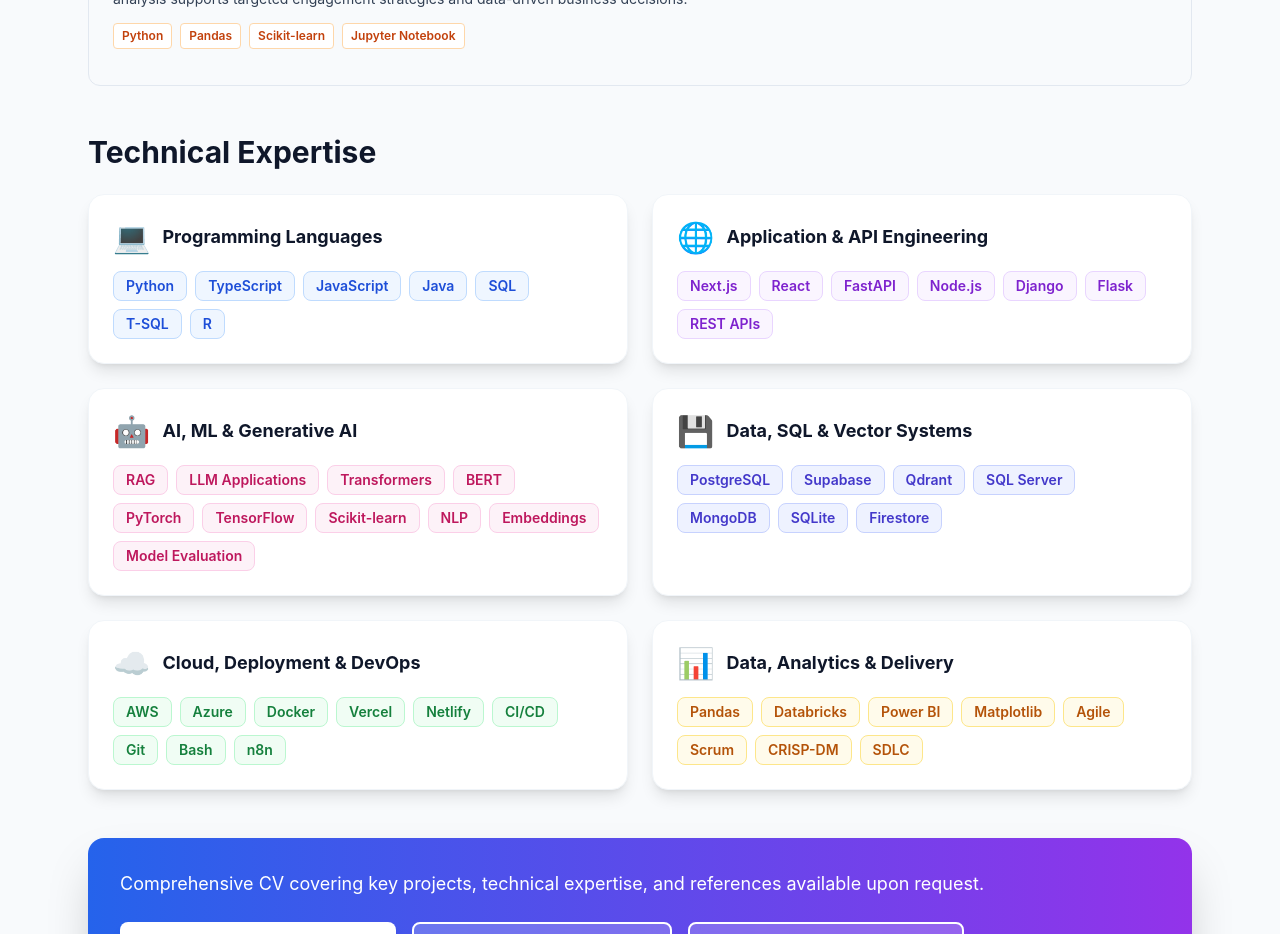
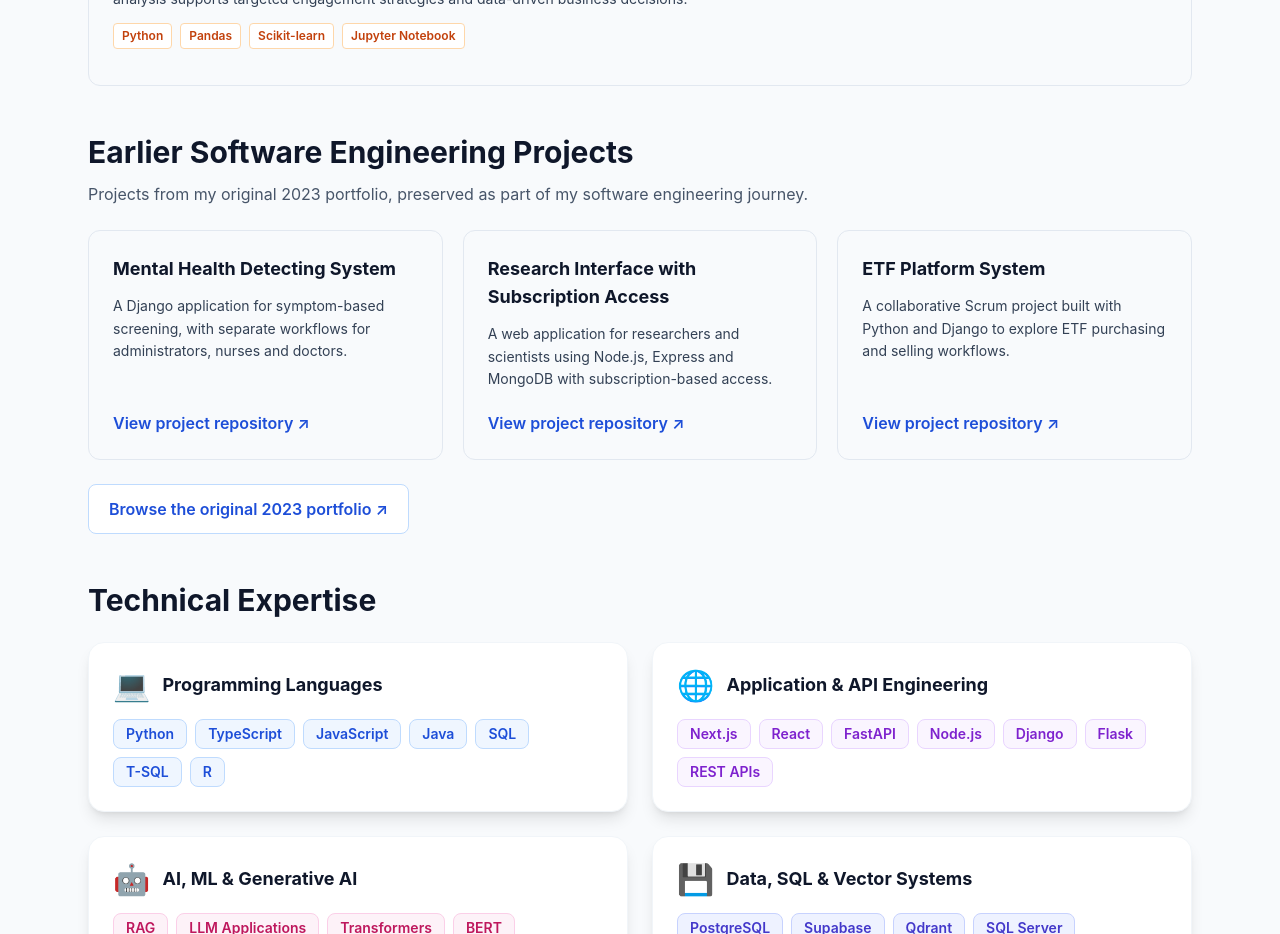
Before and after one commit to Franklyn-SWE/franklyn-portfolio, a React (Vite) app: page /projects in a window 1280 px wide. Shown: the part 4120-5054 px from the top of the page. Built offline with nearby package versions, Linux system fonts and the light colour scheme.

Commit message:
List earlier software engineering projects and archive (#2)

```diff
--- a/src/pages/Recruiters.jsx
+++ b/src/pages/Recruiters.jsx
@@ -61,6 +61,24 @@
     skills: ["Pandas", "Databricks", "Power BI", "Matplotlib", "Agile", "Scrum", "CRISP-DM", "SDLC"],
     badgeClass:
       "bg-amber-50 text-amber-700 border border-amber-200",
+  },
+];
+
+const earlierSoftwareProjects = [
+  {
+    title: "Mental Health Detecting System",
+    summary: "A Django application for symptom-based screening, with separate workflows for administrators, nurses and doctors.",
+    url: "https://github.com/Franklyn-SWE/Mental-Health-Detecting-System/blob/main/README.md",
+  },
+  {
+    title: "Research Interface with Subscription Access",
+    summary: "A web application for researchers and scientists using Node.js, Express and MongoDB with subscription-based access.",
+    url: "https://github.com/Franklyn-SWE/Web-Application-Interface-System-with-Subscription-Based-Access/blob/main/README.md",
+  },
+  {
+    title: "ETF Platform System",
+    summary: "A collaborative Scrum project built with Python and Django to explore ETF purchasing and selling workflows.",
+    url: "https://github.com/Franklyn-SWE/ETF-Platform-System/blob/main/README.md",
   },
 ];
 
@@ -900,6 +918,34 @@
         </div>
       </section>
 
+      <section className="mb-12" aria-labelledby="earlier-software-projects">
+        <h2 id="earlier-software-projects" className="text-3xl font-bold mb-3 text-slate-900">
+          Earlier Software Engineering Projects
+        </h2>
+        <p className="text-slate-600 mb-6 max-w-3xl">
+          Projects from my original 2023 portfolio, preserved as part of my software engineering journey.
+        </p>
+        <div className="grid gap-5 md:grid-cols-3">
+          {earlierSoftwareProjects.map((project) => (
+            <article key={project.title} className="flex flex-col rounded-xl border border-slate-200 bg-slate-50 p-6">
+              <h3 className="text-lg font-bold text-slate-900 mb-3">{project.title}</h3>
+              <p className="text-slate-700 text-sm leading-relaxed mb-5">{project.summary}</p>
+              <a href={project.url} target="_blank" rel="noopener noreferrer" className="mt-auto font-semibold text-blue-700 hover:underline">
+                View project repository ↗
+              </a>
+            </article>
+          ))}
+        </div>
+        <a
+          href="https://franklyn-swe.github.io/portfolio/archive/"
+          target="_blank"
+          rel="noopener noreferrer"
+          className="mt-6 inline-flex items-center rounded-lg border border-blue-200 bg-white px-5 py-3 font-semibold text-blue-700 hover:bg-blue-50"
+        >
+          Browse the original 2023 portfolio ↗
+        </a>
+      </section>
+
       <section className="mb-12">
         <h2 className="text-3xl font-bold mb-6 text-slate-900">
           Technical Expertise
```
